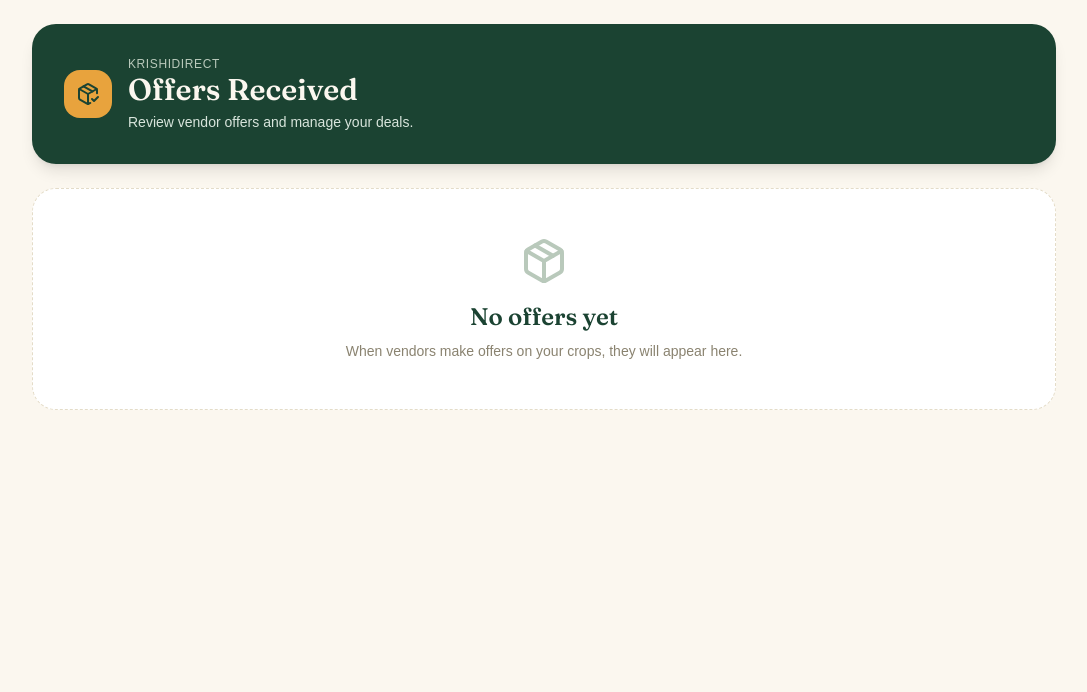
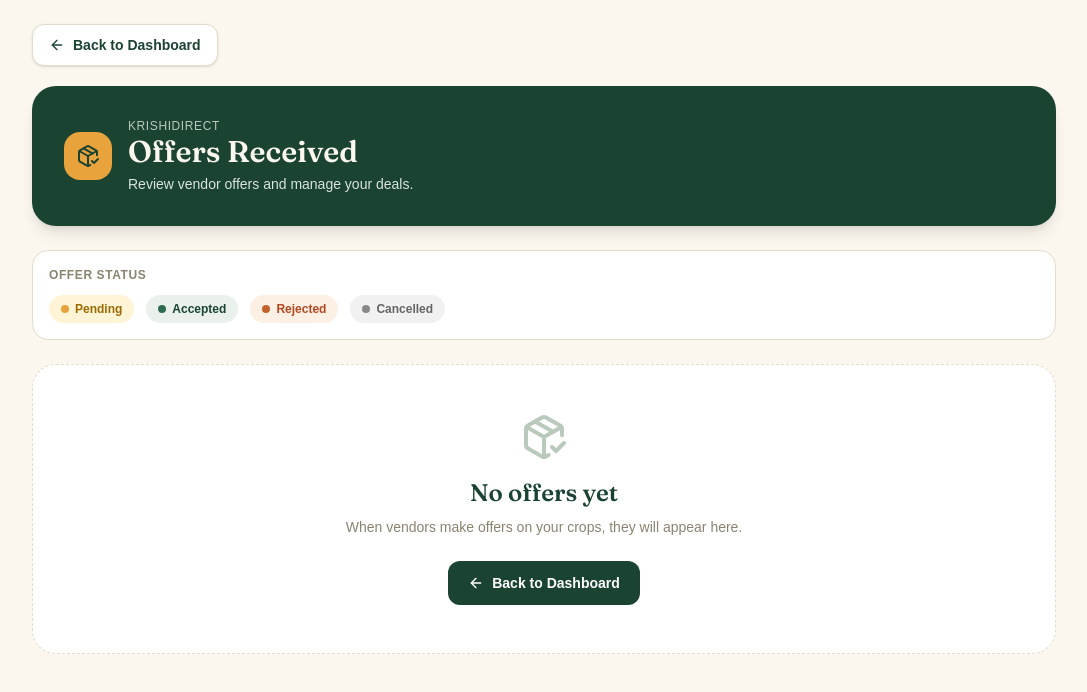
Before and after one commit to Ankush137coder/krishidirect, a Next.js app: page /farmer-offers in a window 1280 px wide. Shown: the top 692 px of the page, without its empty margins (96-1183 px from the left). Built offline with nearby package versions, Linux system fonts and the light colour scheme.

Commit message:
Update FarmerOffers.tsx

```diff
--- a/components/FarmerOffers.tsx
+++ b/components/FarmerOffers.tsx
@@ -1,17 +1,19 @@
 // components/FarmerOffers.tsx
 "use client";
 
+import Link from "next/link";
 import { useEffect, useState } from "react";
 import {
+    ArrowLeft,
     Check,
     X,
     Clock,
     Truck,
-    Package,
     PackageCheck,
     CircleCheck,
     User,
     IndianRupee,
+    Inbox,
 } from "lucide-react";
 
 import {
@@ -20,6 +22,10 @@ import {
     type MarketplaceOffer,
     type DealStage,
 } from "@/lib/marketplaceOffers";
+
+/* -------------------------------------------------- */
+/* Deal stages */
+/* -------------------------------------------------- */
 
 const DEAL_STAGES: {
     id: DealStage;
@@ -52,6 +58,10 @@ const DEAL_STAGES: {
     },
 ];
 
+/* -------------------------------------------------- */
+/* Stage index */
+/* -------------------------------------------------- */
+
 function getStageIndex(
     stage: DealStage
 ) {
@@ -61,6 +71,10 @@ function getStageIndex(
     );
 }
 
+/* -------------------------------------------------- */
+/* Status badge */
+/* -------------------------------------------------- */
+
 function StatusBadge({
     status,
 }: {
@@ -68,8 +82,8 @@ function StatusBadge({
 }) {
     if (status === "pending") {
         return (
-            <span className="inline-flex items-center gap-1 rounded-full bg-[#FFF4D6] px-3 py-1 text-xs font-semibold text-[#9A6B00]">
-                <Clock className="h-3.5 w-3.5" />
+            <span className="inline-flex items-center gap-1.5 rounded-full bg-[#FFF4D6] px-3 py-1.5 text-xs font-semibold text-[#9A6B00]">
+                <span className="h-2 w-2 rounded-full bg-[#E8A33D]" />
                 Pending
             </span>
         );
@@ -77,30 +91,67 @@ function StatusBadge({
 
     if (status === "accepted") {
         return (
-            <span className="inline-flex items-center gap-1 rounded-full bg-[#EAF1EC] px-3 py-1 text-xs font-semibold text-[#1B4332]">
-                <Check className="h-3.5 w-3.5" />
+            <span className="inline-flex items-center gap-1.5 rounded-full bg-[#EAF1EC] px-3 py-1.5 text-xs font-semibold text-[#1B4332]">
+                <span className="h-2 w-2 rounded-full bg-[#2D6A4F]" />
                 Accepted
             </span>
         );
     }
 
+    if (status === "rejected") {
         return (
-        <span className="inline-flex items-center gap-1 rounded-full bg-[#FCEFE3] px-3 py-1 text-xs font-semibold text-[#B44822]">
-            <X className="h-3.5 w-3.5" />
+            <span className="inline-flex items-center gap-1.5 rounded-full bg-[#FCEFE3] px-3 py-1.5 text-xs font-semibold text-[#B44822]">
+                <span className="h-2 w-2 rounded-full bg-[#C4622D]" />
                 Rejected
             </span>
         );
     }
 
+    return (
+        <span className="inline-flex items-center gap-1.5 rounded-full bg-[#F1F1F1] px-3 py-1.5 text-xs font-semibold text-[#666666]">
+            <span className="h-2 w-2 rounded-full bg-[#888888]" />
+            Cancelled
+        </span>
+    );
+}
+
+/* -------------------------------------------------- */
+/* Deal progress */
+/* -------------------------------------------------- */
+
 function DealProgress({
     offer,
+    onUpdated,
 }: {
     offer: MarketplaceOffer;
+    onUpdated: () => void;
 }) {
     const currentIndex =
         getStageIndex(
             offer.dealStage
         );
+
+    const advanceDeal = () => {
+        const nextStage =
+            currentIndex + 1;
+
+        if (
+            nextStage <
+            DEAL_STAGES.length
+        ) {
+            updateOffer(
+                offer.id,
+                {
+                    dealStage:
+                        DEAL_STAGES[
+                            nextStage
+                        ].id,
+                }
+            );
+
+            onUpdated();
+        }
+    };
 
     return (
         <div className="mt-6 rounded-2xl bg-[#FBF7EF] p-5">
@@ -145,7 +196,7 @@ function DealProgress({
                                     >
                                         {index ===
                                             0 && (
-                                            <Clock className="h-4 w-4" />
+                                            <Inbox className="h-4 w-4" />
                                         )}
 
                                         {index ===
@@ -210,32 +261,14 @@ function DealProgress({
             </div>
 
             {/* Advance deal */}
-            {offer.status ===
-                "accepted" &&
-                offer.dealStage !==
+
+            {offer.dealStage !==
                 "completed" && (
                 <button
-                        onClick={() => {
-                            const nextStage =
-                                currentIndex +
-                                1;
-
-                            if (
-                                nextStage <
-                                DEAL_STAGES.length
-                            ) {
-                                updateOffer(
-                                    offer.id,
-                                    {
-                                        dealStage:
-                                            DEAL_STAGES[
-                                                nextStage
-                                            ].id,
+                    onClick={
+                        advanceDeal
                     }
-                                );
-                            }
-                        }}
-                        className="mt-5 flex w-full items-center justify-center gap-2 rounded-xl bg-[#1B4332] py-3 text-sm font-semibold text-white"
+                    className="mt-5 flex w-full items-center justify-center gap-2 rounded-xl bg-[#1B4332] py-3 text-sm font-semibold text-white transition hover:bg-[#14372A]"
                 >
                     {offer.dealStage ===
                         "offer-accepted" && (
@@ -254,9 +287,20 @@ function DealProgress({
                     )}
                 </button>
             )}
+
+            {offer.dealStage ===
+                "completed" && (
+                <div className="mt-5 rounded-xl bg-[#EAF1EC] p-3 text-center text-sm font-semibold text-[#1B4332]">
+                    ✓ Deal completed successfully
+                </div>
+            )}
         </div>
     );
 }
+
+/* -------------------------------------------------- */
+/* Main component */
+/* -------------------------------------------------- */
 
 export default function FarmerOffers() {
     const [offers, setOffers] =
@@ -289,6 +333,10 @@ export default function FarmerOffers() {
         };
     }, []);
 
+    /* -------------------------------------------------- */
+    /* Accept */
+    /* -------------------------------------------------- */
+
     const handleAccept = (
         offer: MarketplaceOffer
     ) => {
@@ -304,6 +352,10 @@ export default function FarmerOffers() {
         loadOffers();
     };
 
+    /* -------------------------------------------------- */
+    /* Reject */
+    /* -------------------------------------------------- */
+
     const handleReject = (
         offer: MarketplaceOffer
     ) => {
@@ -317,11 +369,47 @@ export default function FarmerOffers() {
         loadOffers();
     };
 
+    /* -------------------------------------------------- */
+    /* Counts */
+    /* -------------------------------------------------- */
+
+    const pendingCount =
+        offers.filter(
+            (o) =>
+                o.status ===
+                "pending"
+        ).length;
+
+    const acceptedCount =
+        offers.filter(
+            (o) =>
+                o.status ===
+                "accepted"
+        ).length;
+
+    const rejectedCount =
+        offers.filter(
+            (o) =>
+                o.status ===
+                "rejected"
+        ).length;
+
     return (
         <main className="min-h-screen bg-[#FBF7EF] px-4 py-6 sm:px-6">
             <div className="mx-auto max-w-5xl">
 
+                {/* BACK BUTTON */}
+
+                <Link
+                    href="/dashboard"
+                    className="mb-5 inline-flex items-center gap-2 rounded-xl border border-[#E4DCC8] bg-white px-4 py-2.5 text-sm font-semibold text-[#1B4332] shadow-sm transition hover:border-[#1B4332]"
+                >
+                    <ArrowLeft className="h-4 w-4" />
+                    Back to Dashboard
+                </Link>
+
                 {/* HEADER */}
+
                 <section className="mb-6 rounded-3xl bg-[#1B4332] p-6 text-[#FBF7EF] shadow-lg sm:p-8">
                     <div className="flex items-center gap-4">
                         <div className="grid h-12 w-12 place-items-center rounded-2xl bg-[#E8A33D] text-[#1B4332]">
@@ -344,11 +432,69 @@ export default function FarmerOffers() {
                     </div>
                 </section>
 
+                {/* STATUS LEGEND */}
+
+                <section className="mb-6 rounded-2xl border border-[#E4DCC8] bg-white p-4">
+                    <p className="mb-3 text-xs font-semibold uppercase tracking-wider text-[#8A8370]">
+                        Offer Status
+                    </p>
+
+                    <div className="flex flex-wrap gap-3">
+                        <StatusBadge status="pending" />
+                        <StatusBadge status="accepted" />
+                        <StatusBadge status="rejected" />
+                        <StatusBadge status="cancelled" />
+                    </div>
+                </section>
+
+                {/* SUMMARY */}
+
+                {offers.length > 0 && (
+                    <section className="mb-6 grid grid-cols-2 gap-3 sm:grid-cols-4">
+                        <div className="rounded-2xl bg-white p-4 shadow-sm">
+                            <p className="text-xs text-[#8A8370]">
+                                Total Offers
+                            </p>
+                            <p className="mt-1 font-serif text-2xl font-semibold text-[#1B4332]">
+                                {offers.length}
+                            </p>
+                        </div>
+
+                        <div className="rounded-2xl bg-[#FFF4D6] p-4">
+                            <p className="text-xs text-[#9A6B00]">
+                                Pending
+                            </p>
+                            <p className="mt-1 font-serif text-2xl font-semibold text-[#9A6B00]">
+                                {pendingCount}
+                            </p>
+                        </div>
+
+                        <div className="rounded-2xl bg-[#EAF1EC] p-4">
+                            <p className="text-xs text-[#2D6A4F]">
+                                Accepted
+                            </p>
+                            <p className="mt-1 font-serif text-2xl font-semibold text-[#1B4332]">
+                                {acceptedCount}
+                            </p>
+                        </div>
+
+                        <div className="rounded-2xl bg-[#FCEFE3] p-4">
+                            <p className="text-xs text-[#B44822]">
+                                Rejected
+                            </p>
+                            <p className="mt-1 font-serif text-2xl font-semibold text-[#B44822]">
+                                {rejectedCount}
+                            </p>
+                        </div>
+                    </section>
+                )}
+
                 {/* NO OFFERS */}
+
                 {offers.length ===
                     0 && (
                     <div className="rounded-3xl border border-dashed border-[#E4DCC8] bg-white p-12 text-center">
-                        <Package className="mx-auto h-12 w-12 text-[#B9C9BB]" />
+                        <PackageCheck className="mx-auto h-12 w-12 text-[#B9C9BB]" />
 
                         <h2 className="mt-4 font-serif text-2xl font-semibold text-[#1B4332]">
                             No offers yet
@@ -357,10 +503,19 @@ export default function FarmerOffers() {
                         <p className="mt-2 text-sm text-[#8A8370]">
                             When vendors make offers on your crops, they will appear here.
                         </p>
+
+                        <Link
+                            href="/dashboard"
+                            className="mt-6 inline-flex items-center gap-2 rounded-xl bg-[#1B4332] px-5 py-3 text-sm font-semibold text-white"
+                        >
+                            <ArrowLeft className="h-4 w-4" />
+                            Back to Dashboard
+                        </Link>
                     </div>
                 )}
 
                 {/* OFFERS */}
+
                 <div className="space-y-5">
                     {offers.map(
                         (offer) => (
@@ -371,6 +526,7 @@ export default function FarmerOffers() {
                                 className="rounded-3xl border border-[#E4DCC8] bg-white p-5 shadow-sm sm:p-6"
                             >
                                 {/* OFFER HEADER */}
+
                                 <div className="flex flex-col gap-4 sm:flex-row sm:items-start sm:justify-between">
                                     <div className="flex items-center gap-3">
                                         <div className="grid h-12 w-12 place-items-center rounded-xl bg-[#EAF1EC] text-[#1B4332]">
@@ -397,7 +553,8 @@ export default function FarmerOffers() {
                                     />
                                 </div>
 
-                                {/* OFFER DETAILS */}
+                                {/* DETAILS */}
+
                                 <div className="mt-5 grid gap-3 sm:grid-cols-3">
                                     <div className="rounded-2xl bg-[#FBF7EF] p-4">
                                         <p className="text-xs text-[#8A8370]">
@@ -433,16 +590,19 @@ export default function FarmerOffers() {
 
                                         <p className="mt-1 flex items-center font-semibold text-[#C4622D]">
                                             <IndianRupee className="h-4 w-4" />
-
                                             {
                                                 offer.offeredPricePerUnit
                                             }
-                                            /kg
+                                            /
+                                            {
+                                                offer.unit
+                                            }
                                         </p>
                                     </div>
                                 </div>
 
-                                {/* PRICE COMPARISON */}
+                                {/* PRICE */}
+
                                 <div className="mt-4 flex flex-col gap-2 rounded-2xl border border-[#E4DCC8] p-4 sm:flex-row sm:items-center sm:justify-between">
                                     <div>
                                         <p className="text-xs text-[#8A8370]">
@@ -454,7 +614,10 @@ export default function FarmerOffers() {
                                             {
                                                 offer.originalPricePerUnit
                                             }
-                                            /kg
+                                            /
+                                            {
+                                                offer.unit
+                                            }
                                         </p>
                                     </div>
 
@@ -475,7 +638,8 @@ export default function FarmerOffers() {
                                     </div>
                                 </div>
 
-                                {/* ACTION BUTTONS */}
+                                {/* ACCEPT / REJECT */}
+
                                 {offer.status ===
                                     "pending" && (
                                     <div className="mt-5 flex gap-3">
@@ -485,10 +649,9 @@ export default function FarmerOffers() {
                                                     offer
                                                 )
                                             }
-                                            className="flex flex-1 items-center justify-center gap-2 rounded-xl bg-[#1B4332] py-3 text-sm font-semibold text-white"
+                                            className="flex flex-1 items-center justify-center gap-2 rounded-xl bg-[#1B4332] py-3 text-sm font-semibold text-white transition hover:bg-[#14372A]"
                                         >
                                             <Check className="h-4 w-4" />
-
                                             Accept
                                         </button>
 
@@ -498,30 +661,46 @@ export default function FarmerOffers() {
                                                     offer
                                                 )
                                             }
-                                            className="flex flex-1 items-center justify-center gap-2 rounded-xl bg-[#FCEFE3] py-3 text-sm font-semibold text-[#C4622D]"
+                                            className="flex flex-1 items-center justify-center gap-2 rounded-xl bg-[#FCEFE3] py-3 text-sm font-semibold text-[#C4622D] transition hover:bg-[#F8E1D1]"
                                         >
                                             <X className="h-4 w-4" />
-
                                             Reject
                                         </button>
                                     </div>
                                 )}
 
                                 {/* DEAL PROGRESS */}
+
                                 {offer.status ===
                                     "accepted" && (
                                     <DealProgress
                                         offer={
                                             offer
                                         }
+                                        onUpdated={
+                                            loadOffers
+                                        }
                                     />
                                 )}
+
+                                {/* REJECTED */}
 
                                 {offer.status ===
                                     "rejected" && (
                                     <div className="mt-5 rounded-2xl bg-[#FCEFE3] p-4 text-center">
                                         <p className="text-sm font-semibold text-[#B44822]">
                                             This offer has been rejected.
+                                        </p>
+                                    </div>
+                                )}
+
+                                {/* CANCELLED */}
+
+                                {offer.status ===
+                                    "cancelled" && (
+                                    <div className="mt-5 rounded-2xl bg-[#F1F1F1] p-4 text-center">
+                                        <p className="text-sm font-semibold text-[#666666]">
+                                            This offer was cancelled by the vendor.
                                         </p>
                                     </div>
                                 )}
```
Lines whose indentation alone changed are shown as unchanged.
